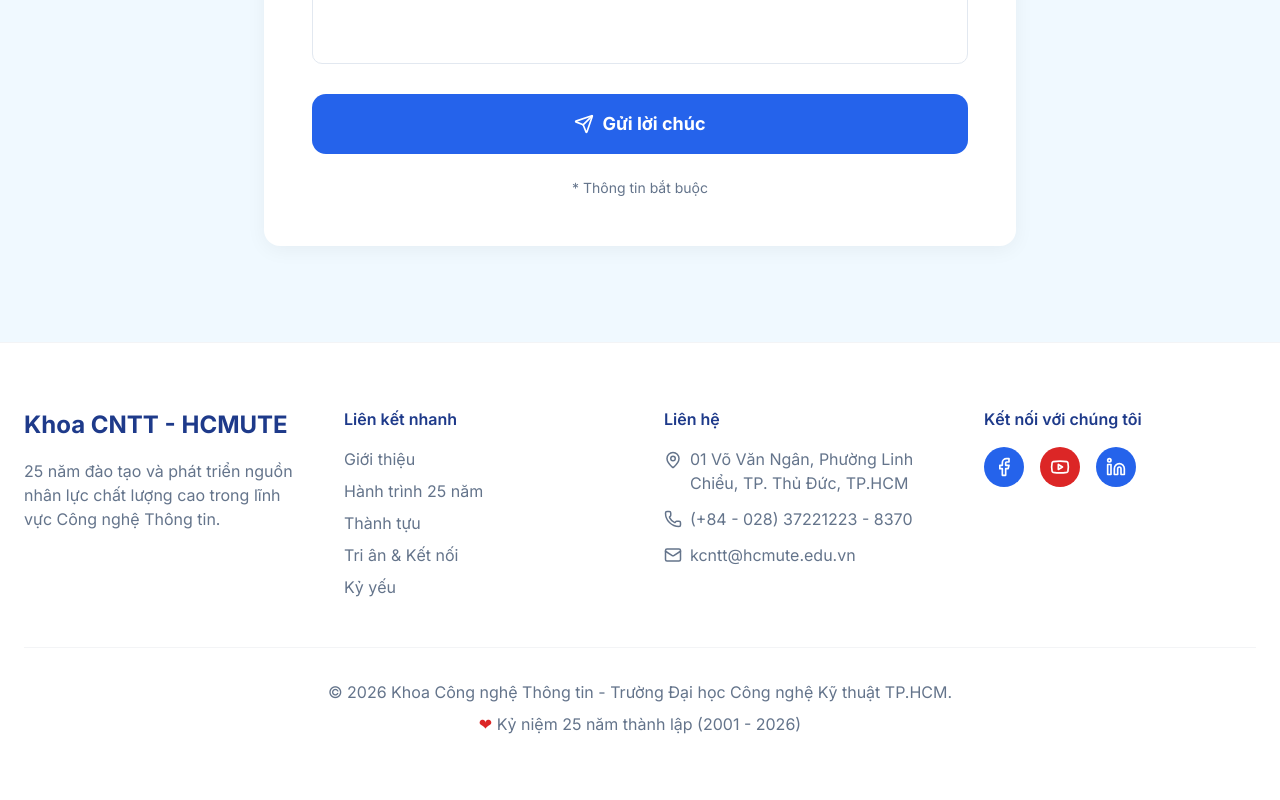
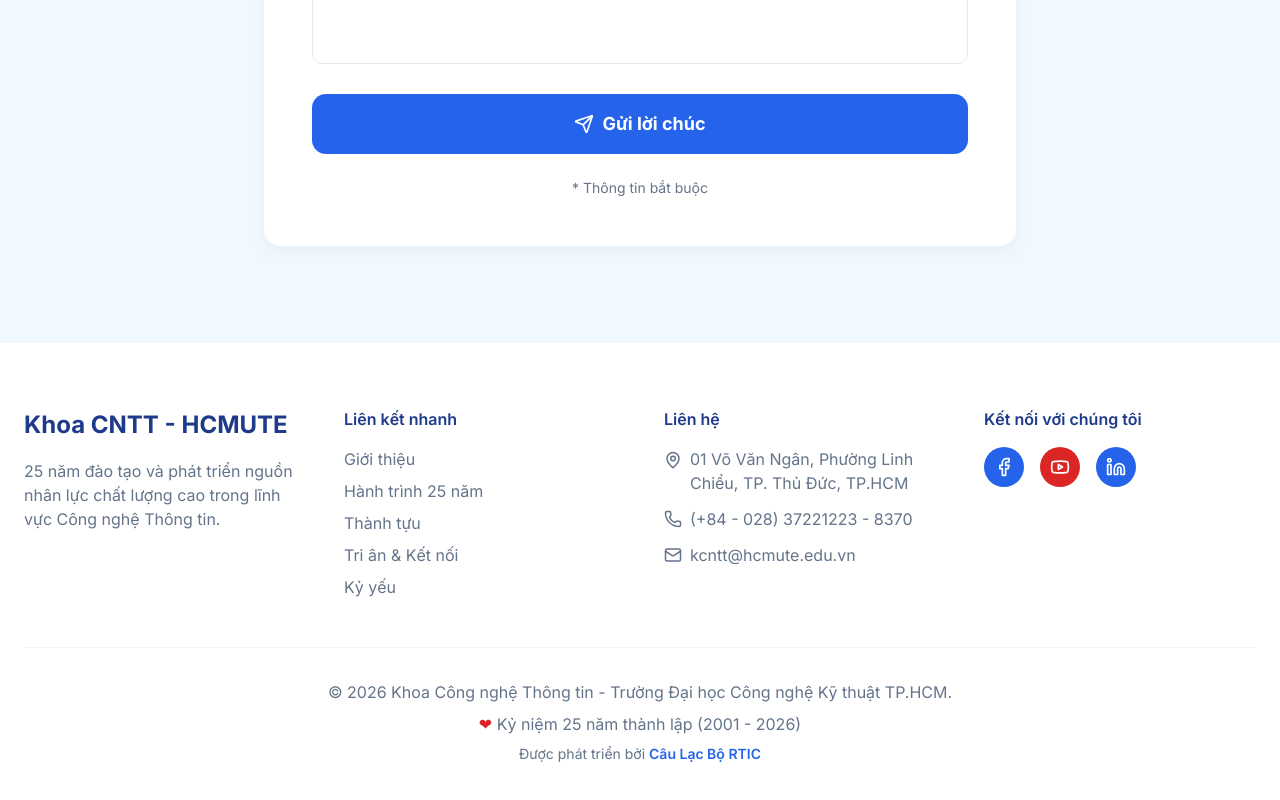
Before and after one commit to HCMUTE-RTIC/fit-hcmute, a Next.js app in the folder client/apps/web/: page /tri-an in a window 1280 px wide. Shown: the part 1353-2153 px from the top of the page. Built offline with nearby package versions, Linux system fonts and the light colour scheme.

Commit message:
feature: update footer to include development credit for Câu Lạc Bộ RTIC

```diff
--- a/client/apps/web/components/layout/Footer.tsx
+++ b/client/apps/web/components/layout/Footer.tsx
@@ -111,6 +111,9 @@ export default function Footer() {
           <p className="mt-2">
             <span style={{ color: 'var(--color-accent-500)' }}>❤</span> Kỷ niệm 25 năm thành lập (2001 - 2026)
           </p>
+          <p className="mt-2 text-sm">
+            Được phát triển bởi <span className="font-semibold" style={{ color: 'var(--color-primary-600)' }}>Câu Lạc Bộ RTIC</span>
+          </p>
         </div>
       </div>
     </footer>
```
